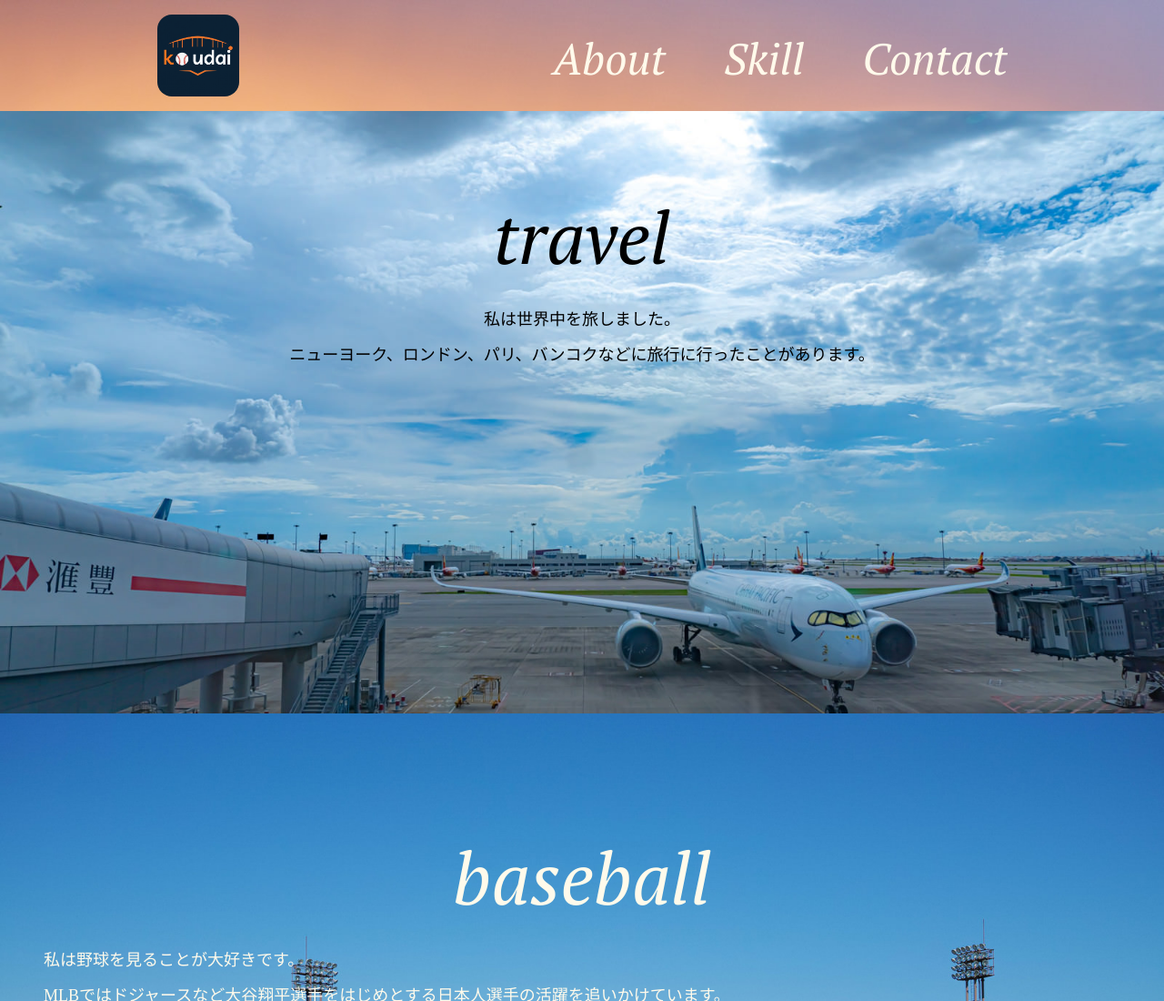
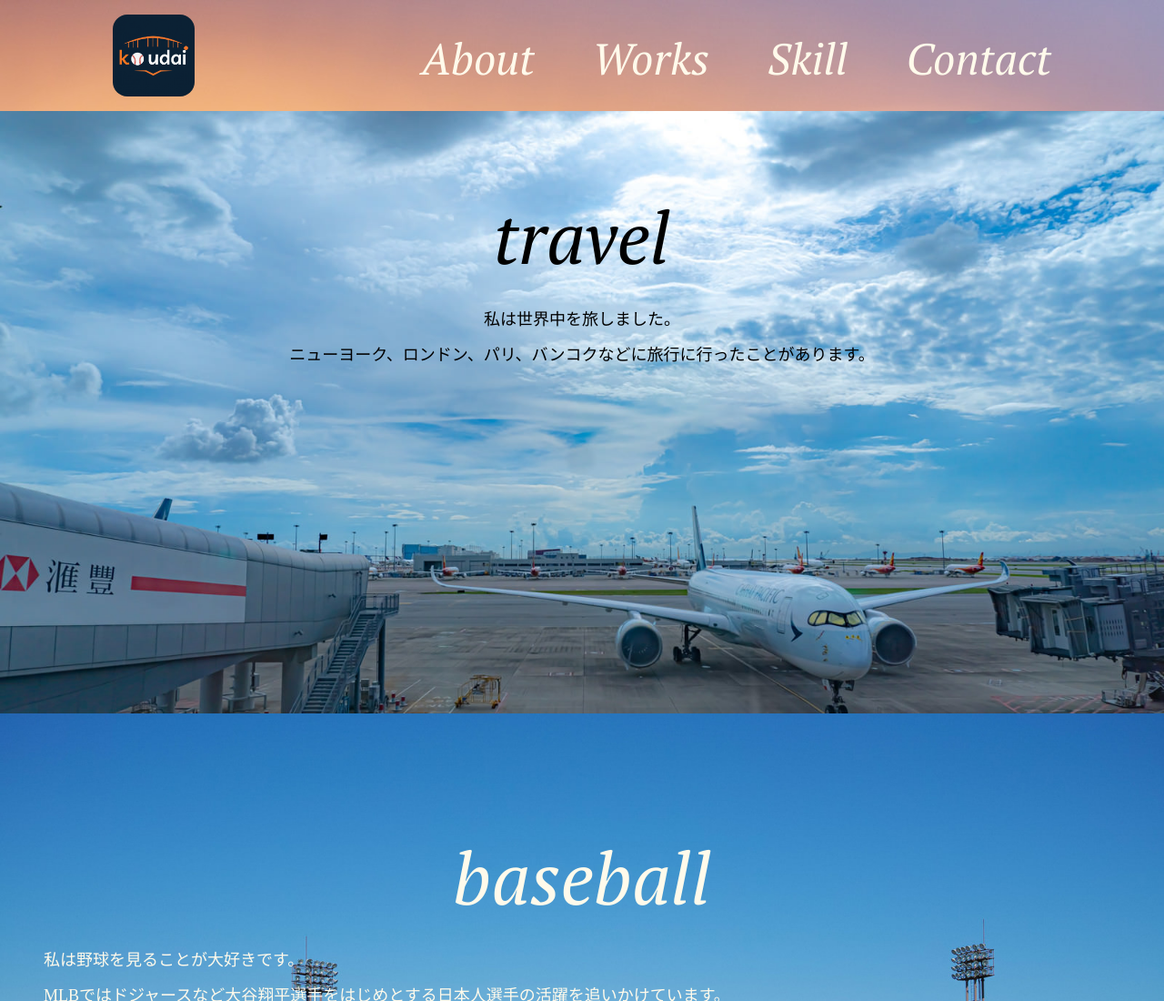
Before and after one commit to fkoudai1205/portfolio.koudai, a plain HTML site: page about.html in a window 1280 px wide. Shown: the top 1100 px of the page at 91% size. Drawn offline with Linux system fonts and the light colour scheme; some packages are replaced by stand-ins of ours.

Commit message:
Add files via upload

```diff
--- a/about.html
+++ b/about.html
@@ -28,6 +28,7 @@
             <nav>
                 <ul name="menu" class="main-nav font-english">
                     <li><a href="about.html">About</a></li>
+                    <li><a href="works.html">Works</a></li>
                     <li><a href="skill.html">Skill</a></li>
                     <li><a href="contact.html">Contact</a></li>
                 </ul>
```
Also changed, not shown: contact.html (+1 -0 lines), skill.html (+1 -0 lines), works.html (+1 -0 lines).
